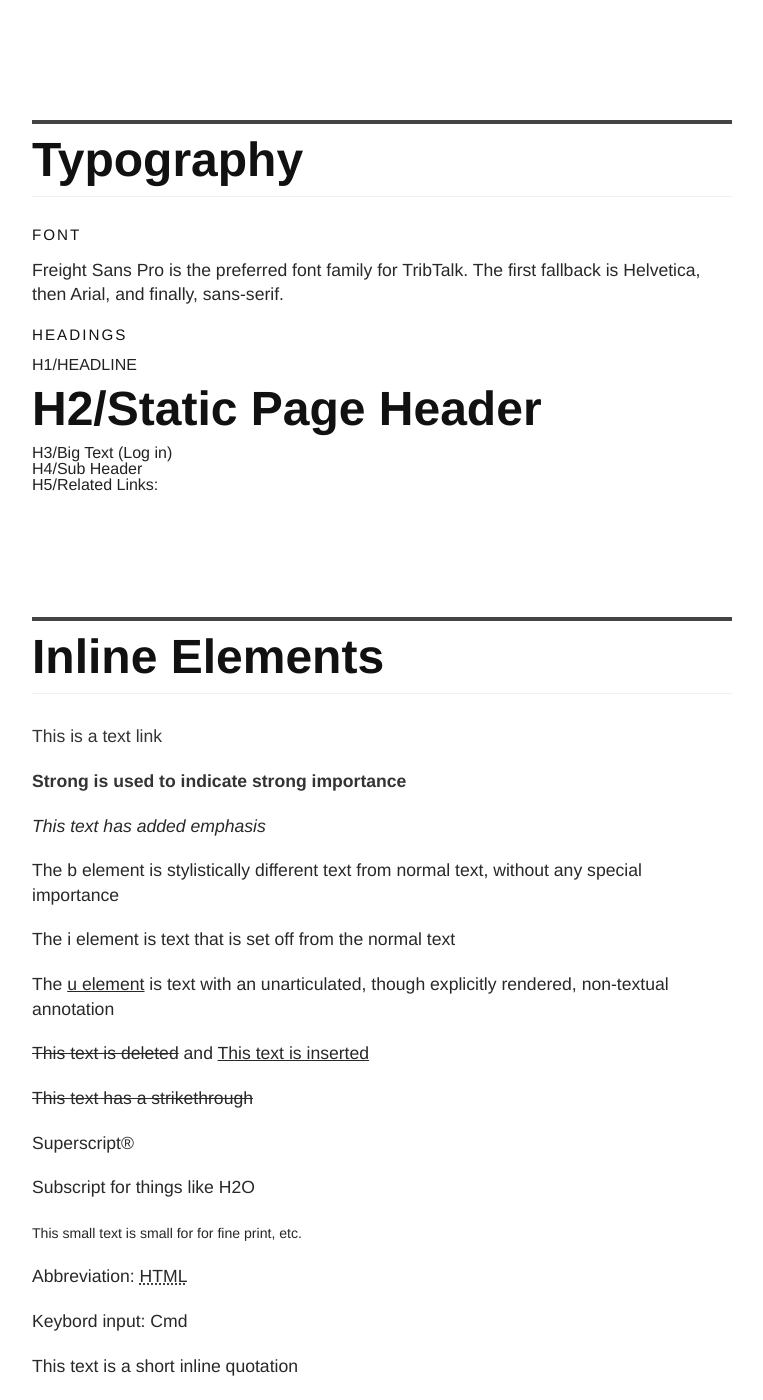
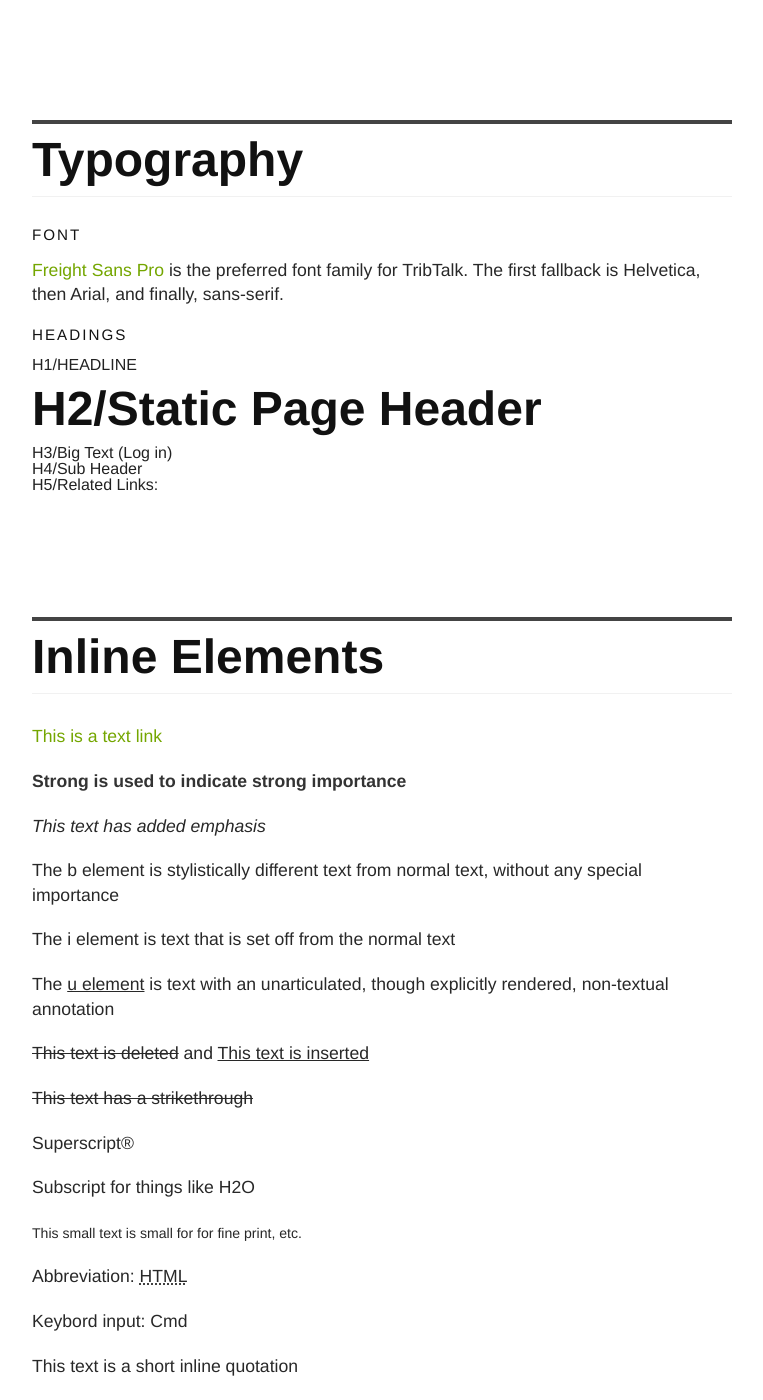
Before and after one commit to texastribune/styleguides, a Jekyll site: the page built from tribtalkstyle.html, in a window 1280 px wide and 1400 px high, scrolled down 6338 px. Shown: the whole window, without its empty margins (378-1141 px from the left). Built offline with Jekyll 4.4.1, drawn with Linux system fonts in a browser that asks for light colours.

Commit message:
Update link styling to match TribTalk scheme and stand out from style guide

```diff
--- a/css/base.css
+++ b/css/base.css
@@ -82,8 +82,8 @@
 
 /* #Links
 ================================================== */
-  a, a:visited { color: #333; text-decoration: underline; outline: 0; }
-  a:hover, a:focus { color: #000; }
+  a, a:visited { color: #74a600; text-decoration: underline; outline: 0; }
+  a:hover, a:focus { color: #4d6b00; }
   p a, p a:visited { line-height: inherit; }
 
 
--- a/tribtalkstyle.html
+++ b/tribtalkstyle.html
@@ -293,7 +293,7 @@ title: TribTalk Style
                     <h2>Typography</h2>
                     <hr/>
                     <h3 class="sg-header">Font</h3>
-                        <p>Freight Sans Pro is the preferred font family for TribTalk. The first fallback is Helvetica, then Arial, and finally, sans-serif.</p>
+                        <p><a href="https://typekit.com/fonts/freight-sans-pro">Freight Sans Pro</a> is the preferred font family for TribTalk. The first fallback is Helvetica, then Arial, and finally, sans-serif.</p>
                     <h3 class="sg-header">Headings</h3>
                         <h1>H1/Headline</h1>
                         <h2>H2/Static Page Header</h2>
```
